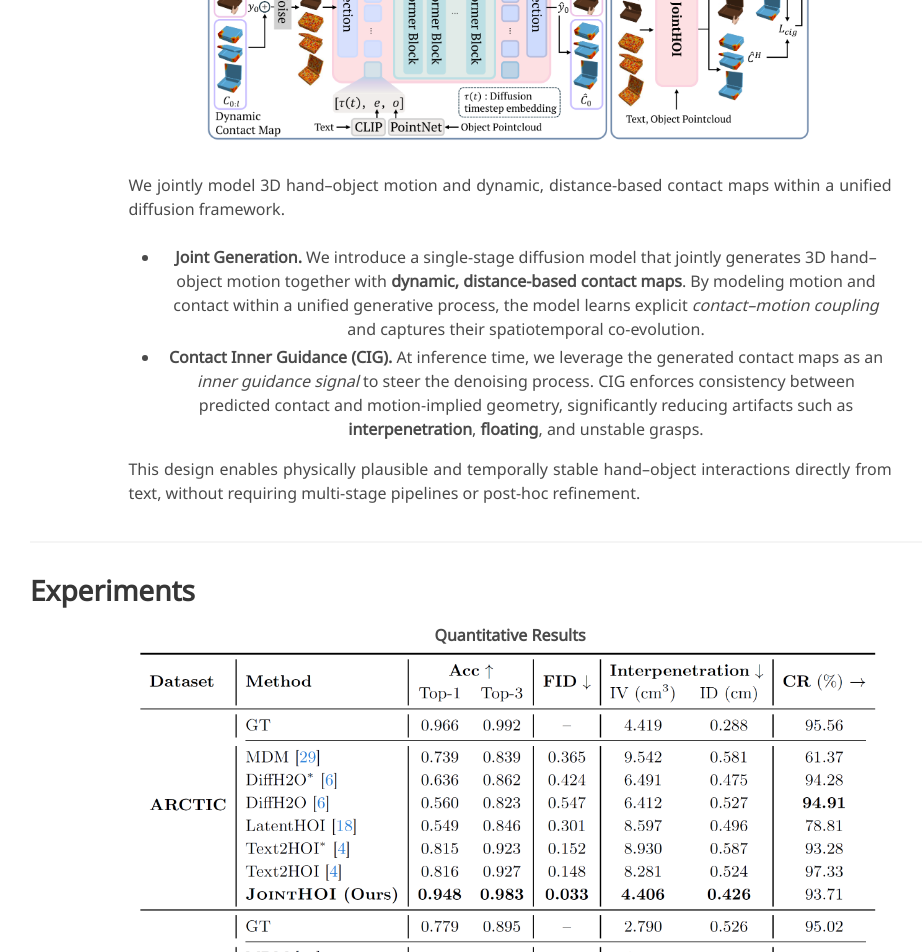
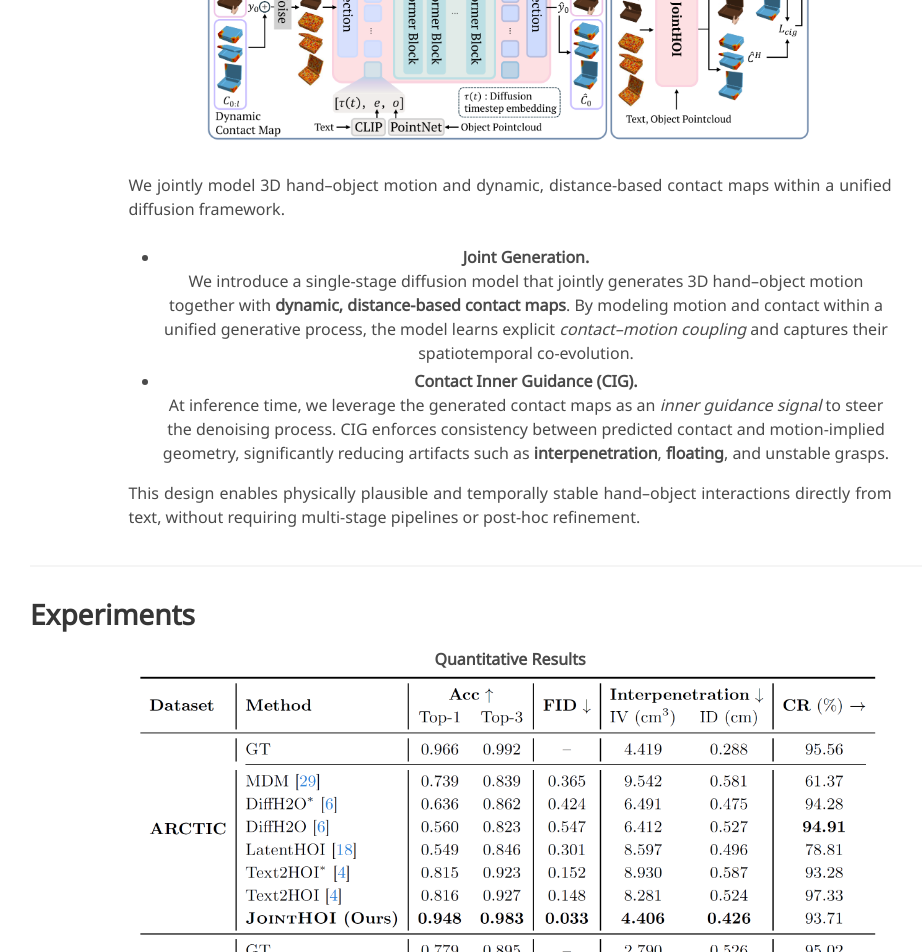
Before and after one commit to smk11602/jointhoi.github.io, a Jekyll site: the page built from index.md, in a window 1280 px wide. Shown: the part 1515-2467 px from the top of the page, without its empty margins (130-1052 px from the left). Built offline with Jekyll 4.4.1, drawn with Linux system fonts in a browser that asks for light colours; some web fonts are replaced.

Commit message:
Update index.md

```diff
--- a/index.md
+++ b/index.md
@@ -48,20 +48,16 @@ Text-driven hand--object interaction (HOI) generation is gaining attention for i
     <ul>
         <li>
             <b>Joint Generation.</b>
-            We introduce a single-stage diffusion model that jointly generates 3D hand–object motion
-            together with <b>dynamic, distance-based contact maps</b>.
-            By modeling motion and contact within a unified generative process,
-            the model learns explicit <i>contact–motion coupling</i> and captures
-            their spatiotemporal co-evolution.
+            <br>
+            We introduce a single-stage diffusion model that jointly generates 3D hand–object motion together with <b>dynamic, distance-based contact maps</b>.
+            By modeling motion and contact within a unified generative process, the model learns explicit <i>contact–motion coupling</i> and captures their spatiotemporal co-evolution.
         </li>
 
         <li>
             <b>Contact Inner Guidance (CIG).</b>
-            At inference time, we leverage the generated contact maps as an <i>inner guidance signal</i>
-            to steer the denoising process.
-            CIG enforces consistency between predicted contact and motion-implied geometry,
-            significantly reducing artifacts such as <b>interpenetration</b>, <b>floating</b>,
-            and unstable grasps.
+            <br>
+            At inference time, we leverage the generated contact maps as an <i>inner guidance signal</i> to steer the denoising process.
+            CIG enforces consistency between predicted contact and motion-implied geometry, significantly reducing artifacts such as <b>interpenetration</b>, <b>floating</b>, and unstable grasps.
         </li>
     </ul>
 
@@ -79,11 +75,13 @@ Text-driven hand--object interaction (HOI) generation is gaining attention for i
   <div class="column is-four-fifths">
 
     <b>Quantitative Results</b>
+    <br>
     <img src="static/image/result_table.png" style="width:100%;">
 
     <br><br>
 
     <b>Qualitative Results</b>
+    <br>
     <img src="static/image/motion_compare_vis.png" style="width:100%;">
 
   </div>
@@ -97,6 +95,7 @@ Text-driven hand--object interaction (HOI) generation is gaining attention for i
   <div class="column is-four-fifths">
 
     <b>Comparison with baselines</b>
+    <br>
     <video controls autoplay loop muted playsinline style="width:100%;">
       <source src="static/video/Comparison_with_baselines.mp4" type="video/mp4">
     </video>
@@ -104,6 +103,7 @@ Text-driven hand--object interaction (HOI) generation is gaining attention for i
     <br><br>
 
     <b>Additional qualitative results</b>
+    <br>
     <video controls autoplay loop muted playsinline style="width:100%;">
       <source src="static/video/Additional_qualitative_result.mp4" type="video/mp4">
     </video>
```
